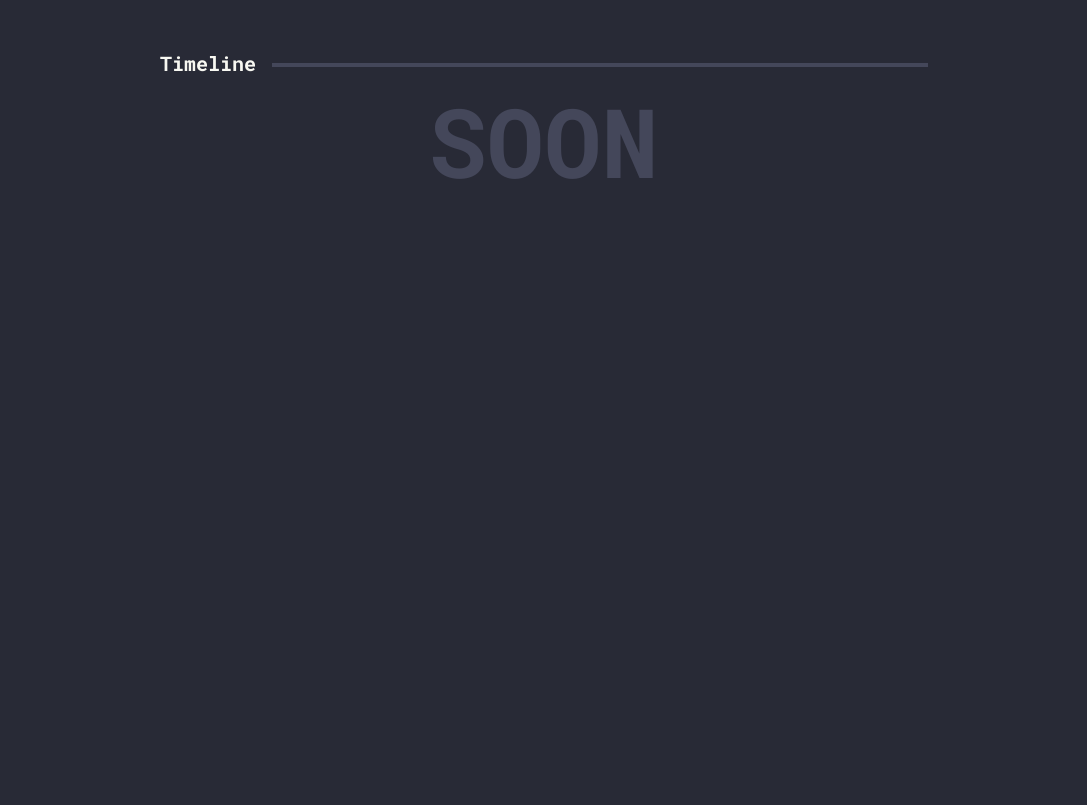
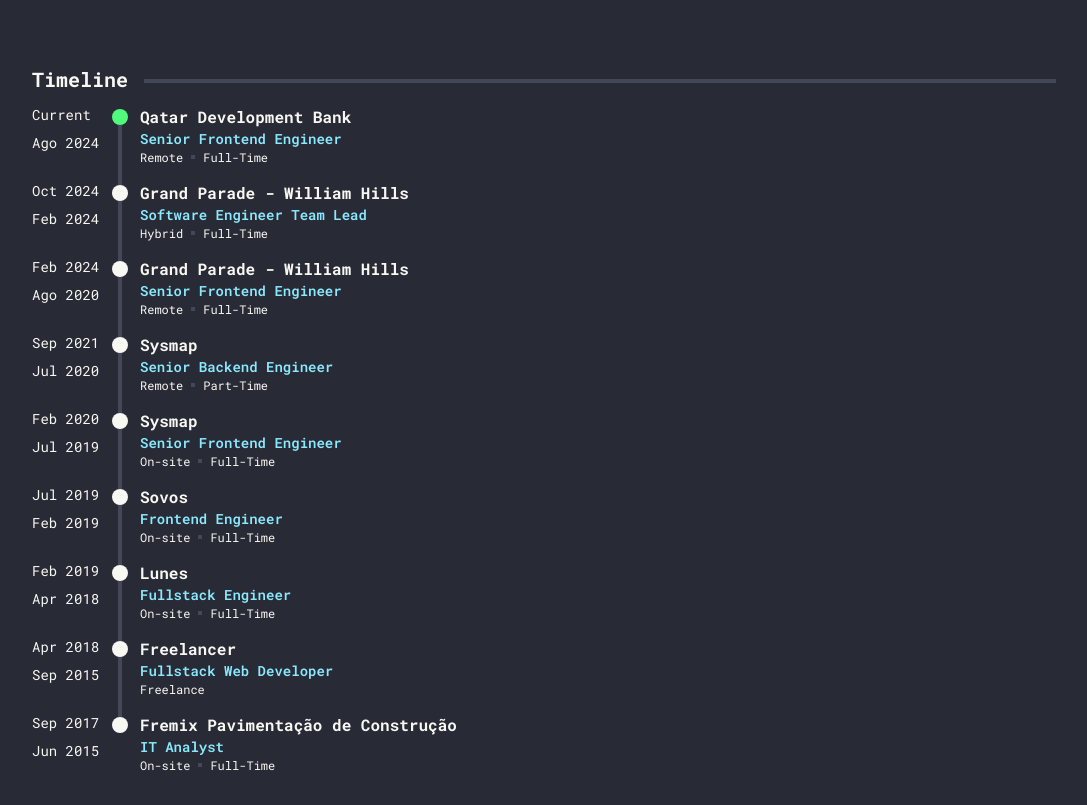
Before and after one commit to g-guerzoni/personal-website, a Next.js app: page /en in a window 1280 px wide. Shown: the part 567-1372 px from the top of the page, without its empty margins (96-1183 px from the left). Before the commit the page ends 800 px from the top, so only its background shows below. Built offline with nearby package versions, Linux system fonts and the light colour scheme.

Commit message:
feat: adding timeline

```diff
--- a/src/app/[locale]/(home)/page.tsx
+++ b/src/app/[locale]/(home)/page.tsx
@@ -3,13 +3,16 @@ import Image from "next/image";
 import { useTranslations } from "next-intl";
 
 import Section from "@/components/section/section";
+import Timeline from "@/components/timeline/timeline";
+import timeline from "@/data/timeline.json";
 import { Link } from "@/i18n/routing";
+import { ITimeline } from "@/types/timeline";
 
 export default function Home() {
   const t = useTranslations();
 
   return (
-    <main className="mx-auto max-w-screen-md">
+    <main className="mx-auto max-w-screen-lg">
       <header className="text-md h-12 w-full font-bold uppercase">
         <nav aria-label={t("nav.languageSelection")} className="flex justify-end gap-2">
           <Link href="/" locale="en" lang="en">
@@ -21,8 +24,12 @@ export default function Home() {
         </nav>
       </header>
 
-      <div className="flex flex-col gap-6 md:gap-12">
-        <section className="flex flex-col items-center justify-between gap-4 md:flex-row" aria-label="Profile">
+      <div className="flex flex-col gap-6 md:gap-14">
+        <section
+          className="flex flex-col items-center justify-between gap-4 md:flex-row md:items-end"
+          aria-label="Profile"
+        >
+          <div className="flex flex-col items-center justify-center gap-8 md:flex-row">
             <Image
               priority
               src="/assets/images/profile.webp"
@@ -39,22 +46,35 @@ export default function Home() {
               <p className="text-lg">{t("profile.experience")}</p>
 
               <nav className="mt-2 flex justify-center gap-4 md:justify-start" aria-label="Social media links">
-              <Link href="https://github.com/g-guerzoni" className="h-8 w-8" aria-label={t("social.github")}>
+                <Link
+                  href="https://github.com/g-guerzoni"
+                  className="h-8 w-8"
+                  aria-label={t("social.github")}
+                  target="_blank"
+                  rel="noopener noreferrer"
+                >
                   <Image src="/assets/icons/github.svg" alt="" width={32} height={32} />
                 </Link>
-              <Link href="https://www.linkedin.com/in/guilherme-guerzoni" className="h-8 w-8" aria-label={t("social.linkedin")}>
+                <Link
+                  href="https://www.linkedin.com/in/guilherme-guerzoni"
+                  className="h-8 w-8"
+                  aria-label={t("social.linkedin")}
+                  target="_blank"
+                  rel="noopener noreferrer"
+                >
                   <Image src="/assets/icons/linkedin.svg" alt="" width={32} height={32} />
                 </Link>
               </nav>
             </div>
+          </div>
 
-          <div className="hidden items-center justify-end gap-5 pt-14 md:flex" aria-hidden="true">
-            <div className="arrow mt-11">
+          <div className="hidden items-end justify-end gap-5 md:flex" aria-hidden="true">
+            <div className="arrow">
               <span></span>
               <span></span>
               <span></span>
             </div>
-            <span className="text-sm [writing-mode:vertical-lr] md:text-base">{t("profile.exploreWork")}</span>
+            <span className="-mb-9 text-sm [writing-mode:vertical-lr] md:text-base">{t("profile.exploreWork")}</span>
           </div>
         </section>
 
@@ -65,9 +85,7 @@ export default function Home() {
         </Section>
 
         <Section title={t("sections.timeline")}>
-          <div className="flex items-center justify-center">
-            <span className="text-secondary text-8xl font-bold">SOON</span>
-          </div>
+          <Timeline items={timeline as ITimeline[]} />
         </Section>
       </div>
     </main>
--- a/src/components/section/section.tsx
+++ b/src/components/section/section.tsx
@@ -9,12 +9,12 @@ interface ISectionProps {
 
 const Section: React.FC<ISectionProps> = ({ children, rootClassName, childrenClassName, title }) => {
   return (
-    <section className={`${rootClassName} flex flex-col gap-4`} aria-label={title}>
+    <section className={`${rootClassName || ""} flex flex-col gap-4`} aria-label={title}>
       <header className="flex items-center justify-between gap-4">
         <h2 className="text-text text-xl font-bold whitespace-nowrap">{title}</h2>
-        <div className="bg-secondary mt-1 h-1 w-full" role="presentation" aria-hidden="true"></div>
+        <div className="bg-secondary mt-1 h-1 w-full" role="presentation" aria-hidden="true" />
       </header>
-      <div className={childrenClassName}>{children}</div>
+      <div className={childrenClassName || ""}>{children}</div>
     </section>
   );
 };
--- /dev/null
+++ b/src/components/timeline/timeline.tsx
@@ -0,0 +1,52 @@
+import React from "react";
+
+import { ITimeline } from "@/types/timeline";
+
+const Timeline: React.FC<{ items: ITimeline[] }> = ({ items }) => {
+  return (
+    <ol className="list-none" role="list" aria-label="Professional experience timeline">
+      {items.map((item, index) => (
+        <li
+          key={`${item.company}-${item.jobTitle}`}
+          className="grid grid-cols-1 justify-start md:grid-cols-[68px_40px_1fr]"
+        >
+          <div className="flex items-center justify-start gap-2 md:-mt-1 md:flex-col md:items-start md:justify-start">
+            <time className="text-sm" dateTime={item.endDate || new Date().toISOString().split("T")[0]}>
+              {item.endDate || "Current"}
+            </time>
+            <div className="bg-secondary block h-1 w-1 md:mt-2 md:hidden" aria-hidden="true" />
+            <time className="text-sm" dateTime={item.startDate}>
+              {item.startDate}
+            </time>
+          </div>
+
+          <div className="hidden md:block" aria-hidden="true">
+            <div className="flex-col items-center justify-items-center">
+              <div className={`${index === 0 ? "bg-highlight" : "bg-text"} h-4 w-4 rounded-full`} />
+              <div className={`bg-secondary h-[60px] w-1 ${index === items.length - 1 ? "hidden" : ""}`} />
+            </div>
+          </div>
+
+          <article className="flex flex-col items-start md:-mt-1">
+            <h3 className="text-highlight text-base font-bold md:text-text">{item.company}</h3>
+            <p className="text-accent text-sm font-semibold">{item.jobTitle}</p>
+
+            <div className="mb-4 flex items-center gap-2 md:mb-0">
+              {item.location && (
+                <address className="text-xs not-italic" aria-label="Work location">
+                  {item.location}
+                </address>
+              )}
+              {item.location && <div className="bg-secondary h-1 w-1" aria-hidden="true" />}
+              <span className="text-xs capitalize" aria-label="Employment type">
+                {item.type}
+              </span>
+            </div>
+          </article>
+        </li>
+      ))}
+    </ol>
+  );
+};
+
+export default Timeline;
--- a/src/css/arrow.css
+++ b/src/css/arrow.css
@@ -8,6 +8,8 @@
   display: block;
   width: 1.2vw;
   height: 1.2vw;
+  max-width: 20px;
+  max-height: 20px;
   border-bottom: 3px solid var(--highlight);
   border-right: 3px solid var(--highlight);
   transform: rotate(45deg);
--- /dev/null
+++ b/src/data/timeline.json
@@ -0,0 +1,92 @@
+[
+  {
+    "jobTitle": "Senior Frontend Engineer",
+    "company": "Qatar Development Bank",
+    "startDate": "Ago 2024",
+    "endDate": "",
+    "description": [],
+    "technologies": [],
+    "location": "Remote",
+    "type": "full-time"
+  },
+  {
+    "jobTitle": "Software Engineer Team Lead",
+    "company": "Grand Parade - William Hills",
+    "startDate": "Feb 2024",
+    "endDate": "Oct 2024",
+    "description": [],
+    "technologies": [],
+    "location": "Hybrid",
+    "type": "full-time"
+  },
+  {
+    "jobTitle": "Senior Frontend Engineer",
+    "company": "Grand Parade - William Hills",
+    "startDate": "Ago 2020",
+    "endDate": "Feb 2024",
+    "description": [],
+    "technologies": [],
+    "location": "Remote",
+    "type": "full-time"
+  },
+  {
+    "jobTitle": "Senior Backend Engineer",
+    "company": "Sysmap",
+    "startDate": "Jul 2020",
+    "endDate": "Sep 2021",
+    "description": [],
+    "technologies": [],
+    "location": "Remote",
+    "type": "part-time"
+  },
+  {
+    "jobTitle": "Senior Frontend Engineer",
+    "company": "Sysmap",
+    "startDate": "Jul 2019",
+    "endDate": "Feb 2020",
+    "description": [],
+    "technologies": [],
+    "location": "On-site",
+    "type": "full-time"
+  },
+  {
+    "jobTitle": "Frontend Engineer",
+    "company": "Sovos",
+    "startDate": "Feb 2019",
+    "endDate": "Jul 2019",
+    "description": [],
+    "technologies": [],
+    "location": "On-site",
+    "type": "full-time"
+  },
+  {
+    "jobTitle": "Fullstack Engineer",
+    "company": "Lunes",
+    "startDate": "Apr 2018",
+    "endDate": "Feb 2019",
+    "description": [],
+    "technologies": [],
+    "location": "On-site",
+    "type": "full-time"
+  },
+  {
+    "jobTitle": "Fullstack Web Developer",
+    "company": "Freelancer",
+    "startDate": "Sep 2015",
+    "endDate": "Apr 2018",
+    "description": [],
+    "technologies": [],
+    "location": "",
+    "type": "freelance"
+  },
+  {
+    "jobTitle": "IT Analyst",
+    "company": "Fremix Pavimentação de Construção",
+    "startDate": "Jun 2015",
+    "endDate": "Sep 2017",
+    "description": [],
+    "technologies": [],
+    "location": "On-site",
+    "type": "full-time"
+  }
+]
--- /dev/null
+++ b/src/types/timeline.ts
@@ -0,0 +1,10 @@
+export interface ITimeline {
+  jobTitle: string;
+  company: string;
+  startDate: string;
+  endDate: string;
+  description: string[];
+  technologies: string[];
+  location: string;
+  type: "part-time" | "full-time" | "freelance" | "education";
+}
```
Lines whose indentation alone changed are shown as unchanged.
